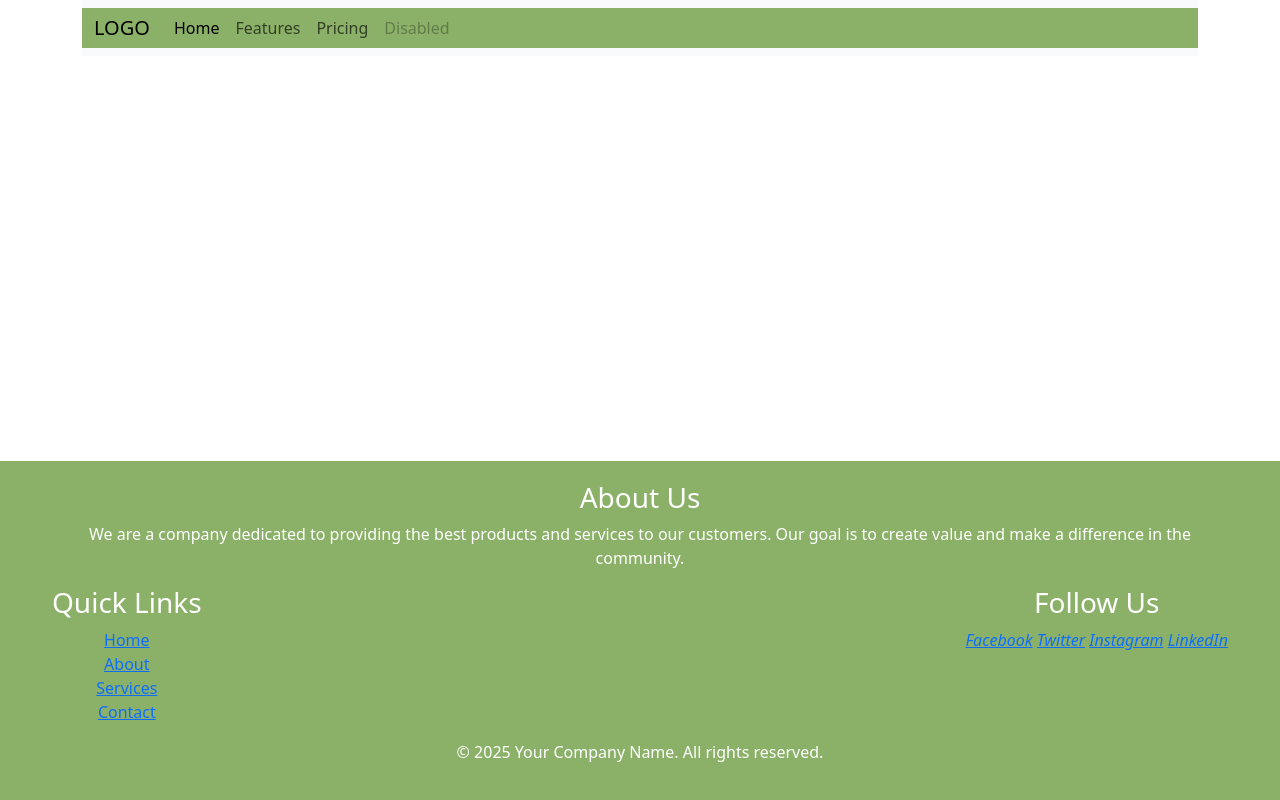
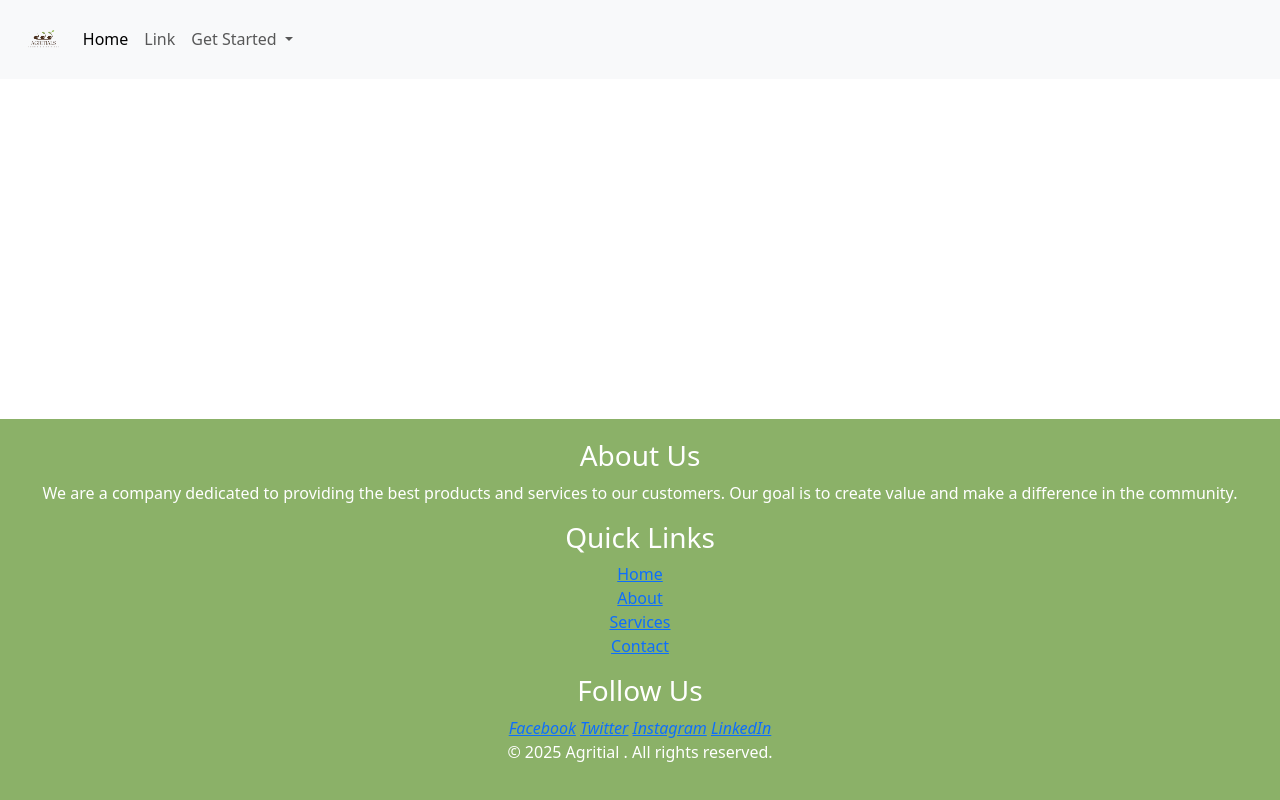
Before and after one commit to angelkcc/shecodes, a plain HTML site: page home.html in a window 1280 px wide. Drawn offline with nearby package versions, Linux system fonts and the light colour scheme.

Commit message:
updated homepage

```diff
--- a/home.css
+++ b/home.css
@@ -1,7 +1,11 @@
-.container{
 
-    width:100%;
+.navbar
+{
+  position:fixed;
+  left: 0;
+  width: 100%;
 }
+
   .footer {
     position: absolute;
       bottom: 0;
--- a/home.html
+++ b/home.html
@@ -7,33 +7,36 @@
     <link rel="stylesheet"href="home.css">
 </head>
 <body>
-    <div class="container">
   <nav class="navbar navbar-expand-lg bg-body-tertiary">
-        <div class="container-fluid" style="background-color:hsl(91, 32%, 55%)  ;">
-          <a class="navbar-brand" href="#">LOGO</a>
-          <button class="navbar-toggler" type="button" data-bs-toggle="collapse" data-bs-target="#navbarNav" aria-controls="navbarNav" aria-expanded="false" aria-label="Toggle navigation">
+    <div class="container-fluid">
+      <img src="agritiallogo.png" style="width: 5%; height: 5%"></img>
+      <button class="navbar-toggler" type="button" data-bs-toggle="collapse" data-bs-target="#navbarSupportedContent" aria-controls="navbarSupportedContent" aria-expanded="false" aria-label="Toggle navigation">
         <span class="navbar-toggler-icon"></span>
       </button>
-          <div class="collapse navbar-collapse" id="navbarNav">
-            <ul class="navbar-nav" style="width: 100%;">
+      <div class="collapse navbar-collapse" id="navbarSupportedContent">
+        <ul class="navbar-nav me-auto mb-2 mb-lg-0">
           <li class="nav-item">
             <a class="nav-link active" aria-current="page" href="#">Home</a>
           </li>
           <li class="nav-item">
-                <a class="nav-link" href="#">Features</a>
+            <a class="nav-link" href="signin.html">Link</a>
           </li>
-              <li class="nav-item">
-                <a class="nav-link" href="#">Pricing</a>
-              </li>
-              <li class="nav-item">
-                <a class="nav-link disabled" aria-disabled="true">Disabled</a>
+          <li class="nav-item dropdown">
+            <a class="nav-link dropdown-toggle" href="#" role="button" data-bs-toggle="dropdown" aria-expanded="false">
+              Get Started
+            </a>
+            <ul class="dropdown-menu">
+              <li><a class="dropdown-item" href="signin.html">Sign-in</a></li>
+              <li><a class="dropdown-item" href="#">Log-in</a></li>
+
+            </ul>
           </li>
         </ul>
       </div>
     </div>
   </nav>
       <footer class="footer">
-        <div class="container">
+        <div class="containerfooter">
           <div class="footer-about">
             <h3>About Us</h3>
             <p>We are a company dedicated to providing the best products and services to our customers. Our goal is to create value and make a difference in the community.</p>
@@ -59,10 +62,10 @@
         </div>
 
         <div class="footer-bottom">
-          <p>&copy; 2025 Your Company Name. All rights reserved.</p>
+          <p>&copy; 2025 Agritial . All rights reserved.</p>
         </div>
       <link href="https://cdn.jsdelivr.net/npm/bootstrap@5.3.0-alpha1/dist/css/bootstrap.min.css" rel="stylesheet">
       <script src="https://cdn.jsdelivr.net/npm/bootstrap@5.3.0-alpha1/dist/js/bootstrap.bundle.min.js"></script>
-    </div>
+
 </body>
 </html>
```
Also changed, not shown: agritiallogo.png (added). Lines whose indentation alone changed are shown as unchanged.
